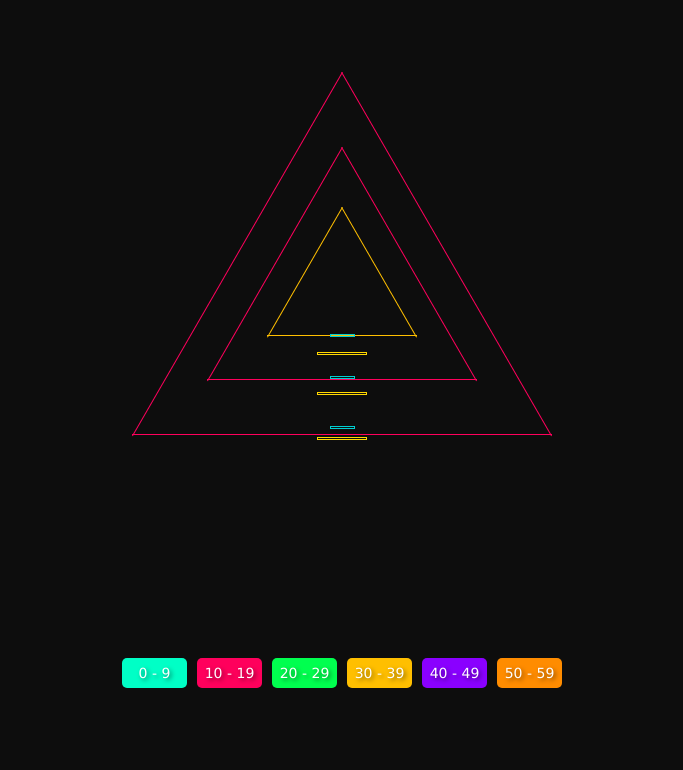
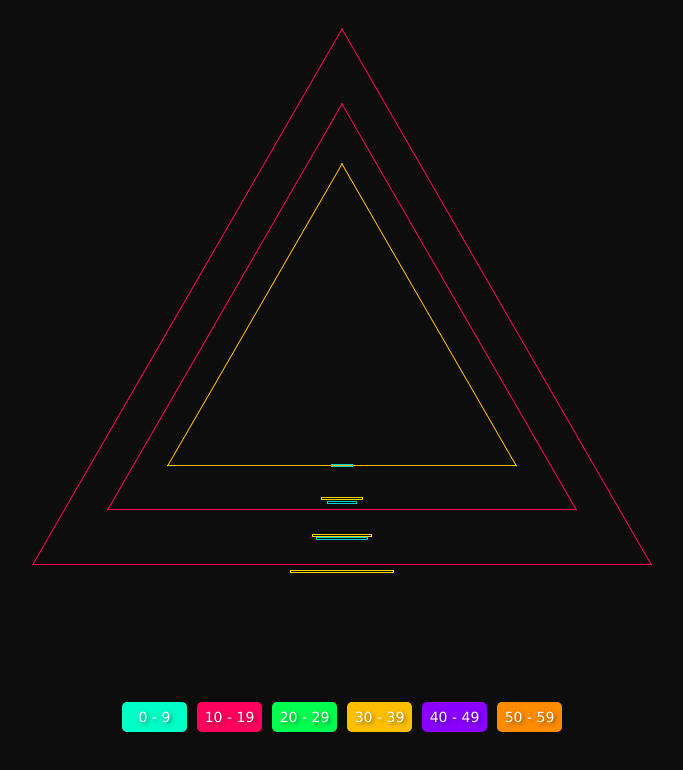
Before and after one commit to matteocicigoi/triangular-clock, a plain HTML site: page index.html in a window 1280 px wide. Shown: the whole page, without its empty margins (298-981 px from the left). Drawn offline with Linux system fonts and the light colour scheme.

Commit message:
fix pseudo elements

```diff
--- a/index.html
+++ b/index.html
@@ -12,6 +12,7 @@
 </head>
 <body>
     <div class="container">
+        <div class="clock">
             <!-- hours -->
             <div class="triangle" id="hours-triangle">
                 <div class="left" id="hours-left"></div>
@@ -35,6 +36,10 @@
                 <!-- end triangle minutes -->
             </div>
             <!-- end triangle hours -->
+            <div id="pseudo-hours"></div>
+            <div id="pseudo-minutes"></div>
+            <div id="pseudo-seconds"></div>
+        </div>
         <!-- example -->
         <div class="full">
             <div class="example" id="first">
--- a/main.js
+++ b/main.js
@@ -62,12 +62,6 @@ function spacing(type, cssVariables, originalGap, setSize) {
     }
     const height = parseInt(getComputedStyle(cssVariables).getPropertyValue('--' + type + '-height').replace('px', ''));
     cssVariables.style.setProperty('--' + type + '-height', height - ((originalGap / 10) * (setSize)) / 2 + 'px');
-
-    // css pseudo elements
-    let before = -setSize + 0;
-    let after = (10 + before) + 6;
-    cssVariables.style.setProperty('--' + type + '-after', after + 'px');
-    cssVariables.style.setProperty('--' + type + '-before', before + 'px');
 }
 
 /*
--- a/style.css
+++ b/style.css
@@ -9,7 +9,7 @@
 /* custom properties */
 
 :root {
-    --size: 450px;
+    --size: 650px;
     --height: 0px;
     --gap: 100px;
 
@@ -38,6 +38,10 @@ div.container {
     flex-wrap: wrap;
     justify-content: center;
     align-items: center;
+}
+
+div.clock {
+    position: relative;
 }
 
 div.triangle {
@@ -75,29 +79,27 @@ div.bottom {
     background-color: red;
 }
 
-div.left::before,
-div.right::before,
-div.bottom::before,
-div.bottom::after,
-div.left::after,
-div.right::after {
+div#pseudo-seconds::before,
+div#pseudo-seconds::after,
+div#pseudo-minutes::before,
+div#pseudo-minutes::after,
+div#pseudo-hours::before,
+div#pseudo-hours::after {
+    position: absolute;
+    left: 0;
+    right: 0;
+    margin: 0 auto;
     content: '';
-    width: calc(var(--size) / 18);
     height: 3px;
+    display: block;
+    box-sizing: border-box;
     border: #00CED1 1px solid;
-    display: none;
-    margin: 0 auto;
-    box-sizing: border-box;
 }
-div.left::after,
-div.right::after,
-div.bottom::after {
-    content: '';
-    width: calc(var(--size) / 9);
-    height: 3px;
+
+div#pseudo-seconds::after,
+div#pseudo-minutes::after,
+div#pseudo-hours::after {
     border: #FFD700 1px solid;
-    display: none;
-    margin: 0 auto;
 }
 
 /* hours */
@@ -119,13 +121,13 @@ div#hours-bottom {
     background-color: var(--hours-color);
     width: var(--hours-size);
 }
-div#hours-bottom::before {
-    margin-top: var(--hours-before);
-    display: block;
+div#pseudo-hours::before{
+    top: calc(((var(--size) * 1.73205080757) / 2) - 94px);
+    width: calc(var(--size) / 18 / 0.7);
 }
-div#hours-bottom::after {
-    margin-top: var(--hours-after);
-    display: block;
+div#pseudo-hours::after{
+    top: calc(((var(--size) * 1.73205080757) / 2) - 61px);
+    width: calc(var(--size) / 9 / 0.7);
 }
 
 /* minutes */
@@ -147,13 +149,13 @@ div#minutes-bottom {
     background-color: var(--minutes-color);
     width: var(--minutes-size);
 }
-div#minutes-bottom::before {
-    margin-top: var(--minutes-before);
-    display: block;
+div#pseudo-minutes::before{
+    top: calc(((var(--size) * 1.73205080757) / 2) - 130px);
+    width: calc(var(--size) / 18 / 1.2);
 }
-div#minutes-bottom::after {
-    margin-top: var(--minutes-after);
-    display: block;
+div#pseudo-minutes::after{
+    top: calc(((var(--size) * 1.73205080757) / 2) - 97px);
+    width: calc(var(--size) / 9 / 1.2);
 }
 
 /* seconds */
@@ -175,13 +177,13 @@ div#seconds-bottom {
     background-color: var(--seconds-color);
     width: var(--seconds-size);
 }
-div#seconds-bottom::before {
-    margin-top: var(--seconds-before);
-    display: block;
+div#pseudo-seconds::before{
+    top: calc(((var(--size) * 1.73205080757) / 2) - 167px);
+    width: calc(var(--size) / 18 / 1.7);
 }
-div#seconds-bottom::after {
-    margin-top: var(--seconds-after);
-    display: block;
+div#pseudo-seconds::after{
+    top: calc(((var(--size) * 1.73205080757) / 2) - 134px);
+    width: calc(var(--size) / 9 / 1.7);
 }
 
 /* example */
```
Lines whose indentation alone changed are shown as unchanged.
